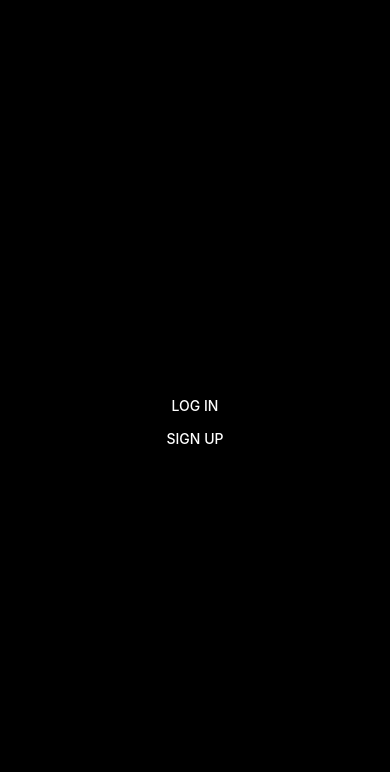
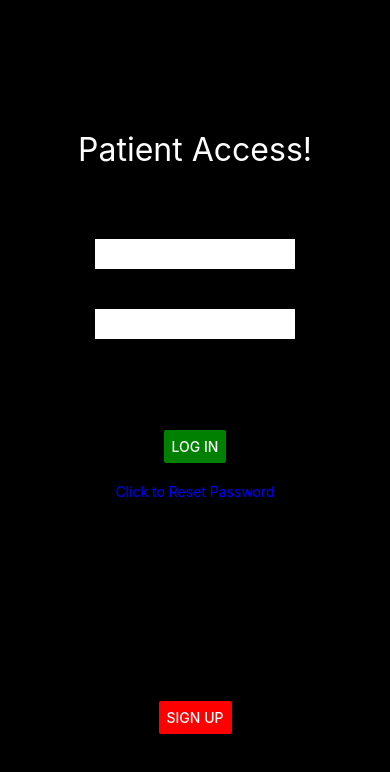
Before and after one commit to cmprrimm/RSM, a React Native app: screen / in a window 390 px wide. Shown: the top 772 px of the page. Built offline with nearby package versions, Linux system fonts and the light colour scheme.

Commit message:
adding textinput boxes and spacing out items.

```diff
--- a/App.tsx
+++ b/App.tsx
@@ -1,28 +1,62 @@
 import { StatusBar } from 'expo-status-bar';
 import React, { Component } from 'react';
-import { StyleSheet, Text, View, TextInput, Button, SafeAreaView } from 'react-native';
+import { StyleSheet, Text, View, TextInput, Button, SafeAreaView, Linking } from 'react-native';
 
+const mainApp = () => {
+  const [value, onChangeText] = React.useState();
+  const [value1, onChangeText1] = React.useState();
 
-export default function App()  {
     return (
       <SafeAreaView style={styles.container}>
        <StatusBar style="light" />
 
+
+        <View style={styles.title}>
+        <Text style={{color: '#fff', fontSize: 32}}>Patient Access!</Text>
+        </View>
+
+
+        <View style={{width: 200, height: 30, backgroundColor: 'white', alignItems: 'center', justifyContent: 'center', marginTop: 70}}>
+        <TextInput
+               onChangeText={text => onChangeText(text)}
+               value={value}
+             />
+        </View>
+
+
+        <View style={{width: 200, height: 30, backgroundColor: 'white', alignItems: 'center', justifyContent: 'center', marginTop: 40}}>
+        <TextInput
+               onChangeText1={text1 => onChangeText1(text1)}
+               value1={value1}
+             />
+         </View>
+
+
+        <View style={styles.login}>
         <Button
         onPress={() => {
         alert('Everton will win the league!');
         }}
         title="Log In"
-        color="#000000"
+        color="#008000"
         accessibilityLabel="Click here to Log In"/>
 
+         <Text style={{color: 'blue', marginTop: 20}}
+            onPress={() => Linking.openURL('https://www.youtube.com/watch?v=dQw4w9WgXcQ&ab_channel=RickAstleyVEVO')}>
+              Click to Reset Password
+         </Text>
+        </View>
+
+
+        <View style={styles.signUp}>
         <Button
         onPress={() => {
         alert('Everton 2021 league champions!');
         }}
         title="Sign Up"
-        color="#000000"
+        color="#FF0000"
         accessibilityLabel="Click here to Sign Up"/>
+        </View>
 
       </SafeAreaView>
     );
@@ -37,5 +71,27 @@ const styles = StyleSheet.create({
     backgroundColor: '#000000',
     alignItems: 'center',
     justifyContent: 'center',
-}
+},
+  title: {
+     flex: 2,
+     flexDirection: 'column',
+     color: '#888',
+     backgroundColor: '#000000',
+     justifyContent: 'flex-end',
+},
+login: {
+     flex: 3,
+     flexDirection: 'column',
+     justifyContent: 'center',
+     alignItems: 'center',
+},
+signUp: {
+    flex: 3,
+    flexDirection: 'column',
+    backgroundColor: '#000000',
+    alignItems: 'center',
+    justifyContent: 'center',
+},
 });
+
+export default mainApp;
```
